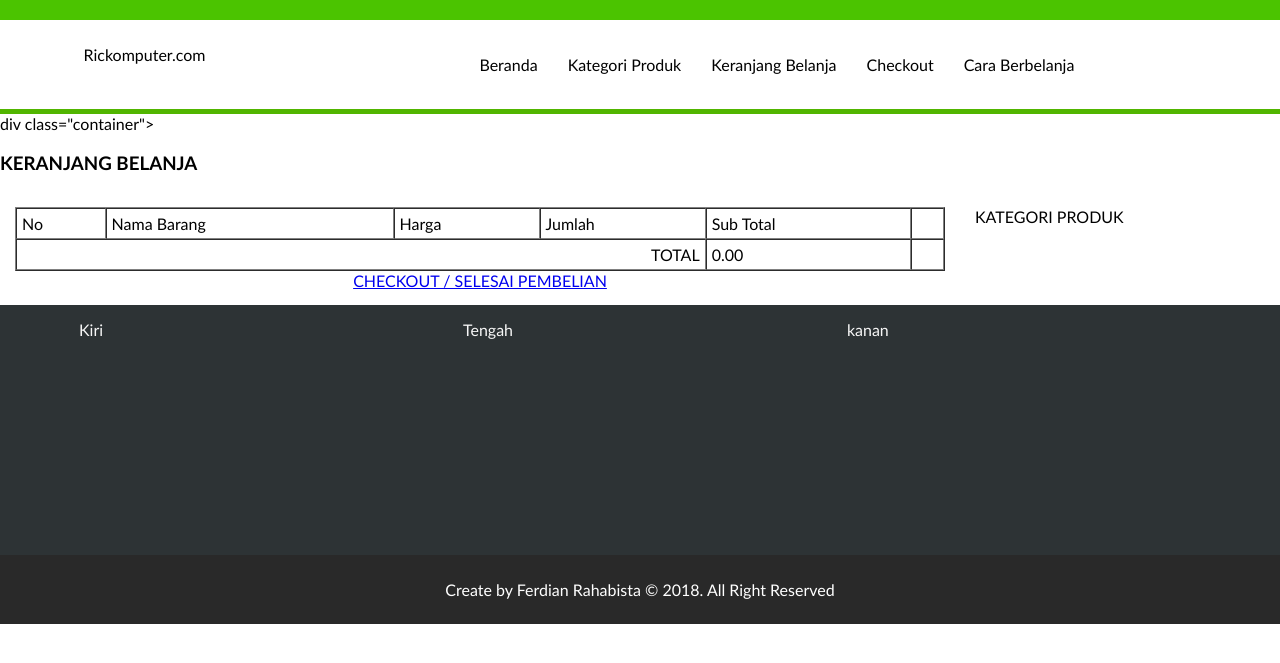
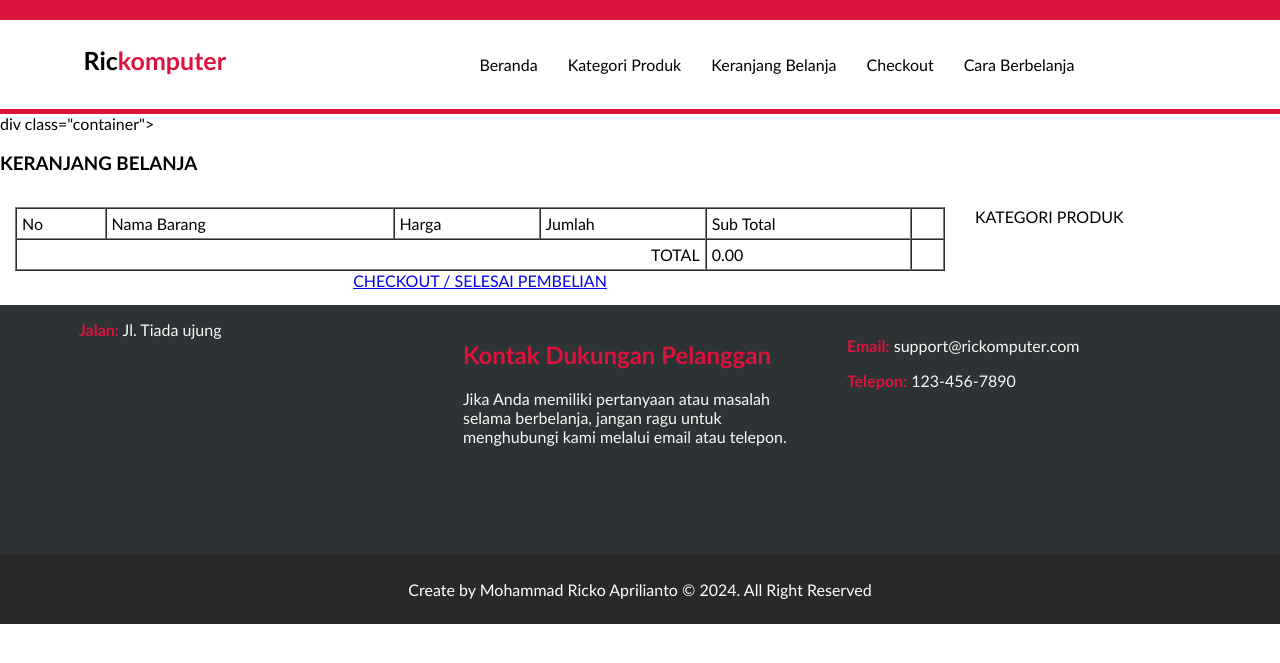
Before and after one commit to rickosong/adminlte-php, a PHP site: page /index.php?page=keranjang_belanja in a window 1280 px wide. Shown: the top 663 px of the page. Run offline with PHP 8.4, Linux system fonts and the light colour scheme; data that the repository does not hold is empty.

Commit message:
update index

```diff
--- a/index.php
+++ b/index.php
@@ -15,7 +15,7 @@ include "koneksi.php";
         <div class="container">
             <div class="row">
                 <div class="col-4">
-                    Rickomputer.com
+                    <strong style="font-size: 25px; font-weight: bold; color: #000" >Ric<span style="color: #DC143C">komputer</span></strong>
                 </div>
                 <div class="col-8">
                     <a href="?" class="menu-style">Beranda</a>
@@ -66,18 +66,20 @@ include "koneksi.php";
         <div class="container">
             <div class="row">
                 <div class="col-4 kolom-footer">
-                Kiri
+                <strong>Jalan:</strong> Jl. Tiada ujung
                 </div>
                 <div class="col-4 kolom-footer">
-                Tengah
+                    <h2>Kontak Dukungan Pelanggan</h2>
+                    <p>Jika Anda memiliki pertanyaan atau masalah selama berbelanja, jangan ragu untuk menghubungi kami melalui email atau telepon.</p>
                 </div>
                 <div class="col-4 kolom-footer">
-                kanan
+                    <p><strong>Email:</strong> support@rickomputer.com</p>
+                    <p><strong>Telepon:</strong> 123-456-7890</p>
                 </div>
             </div>
         </div>
     </div>
-    <div class="footer2">Create by Ferdian Rahabista © 2018. All Right Reserved</div>
+    <div class="footer2">Create by Mohammad Ricko Aprilianto &copy; <?= date("Y") ?>. All Right Reserved</div>
 </section>
 </body>
 </html>
--- a/theme.css
+++ b/theme.css
@@ -44,31 +44,33 @@ body{
 }
 /* Header */
 .menu-atas{
-    background:#4BC400;
+    background:#DC143C;
     padding:10px;
     margin:0 auto;
 }
 .header{
     padding:10px 5px;
     background:#FFFFFF;
-    border-bottom:5px solid #51B500;
+    border-bottom:5px solid #DC143C;
 }
 .menu-style{
     float:left;
+    transition: 0.2s;
     padding:10px 15px;
     text-decoration:none;
     color:#000000;
 }
 .menu-style:hover{
-    background:#1BCC00;
+    transition: 0.2s;
+    background:#DC143C;
     color:#FFFFFF;
 }
 
 .slideshow{
     width:100%;
-    background:url(images/slideshow.jpg);
+    background:url(images/slideshow.png);
     background-size:cover;
-    height:400px;
+    height:500px;
 }
 
 .produk-title{
@@ -79,17 +81,28 @@ body{
 .box-barang{
     border:1px solid #E9E9E9;
     padding:10px;
+    transition: 0.1s;
 }
 .box-barang:hover{
-    border:1px solid #3FC700;
+    border:2px solid #DC143C;
+    transition: 0.1s;
 }
 .box-barang img{
     width:100%;
 }
-.barang-judul{
+.barang-judul a{
     font-size:20px;
-    color:#539A00;
+    color:#000;
     font-weight:800;
+    text-decoration: none;
+}
+.barang-judul a:hover{
+    font-size:20px;
+    color:#DC143C;
+    font-weight:800;
+    transition: 0.5s;
+    text-transform: underline;
+    ease-in-out;
 }
 .barang-deskripsi{
     color:#C5C5C5;
@@ -104,6 +117,12 @@ body{
     background:#2D3335;
     height:250px;
 }
+.footer1 .container h2{
+    color: #DC143C;
+}
+.footer1 .container strong{
+    color: #DC143C;
+}
 .footer2{
     background:#292929;
     padding:25px;
```
